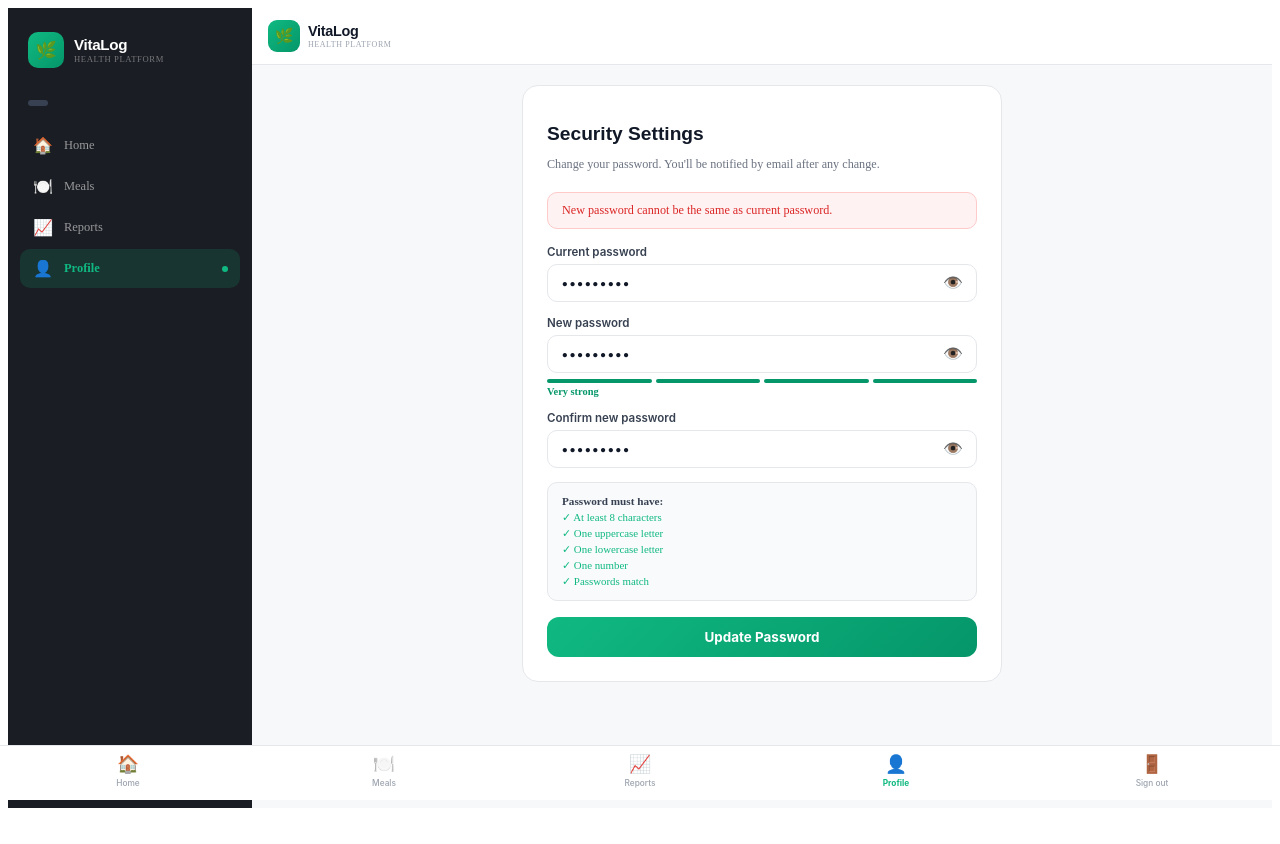
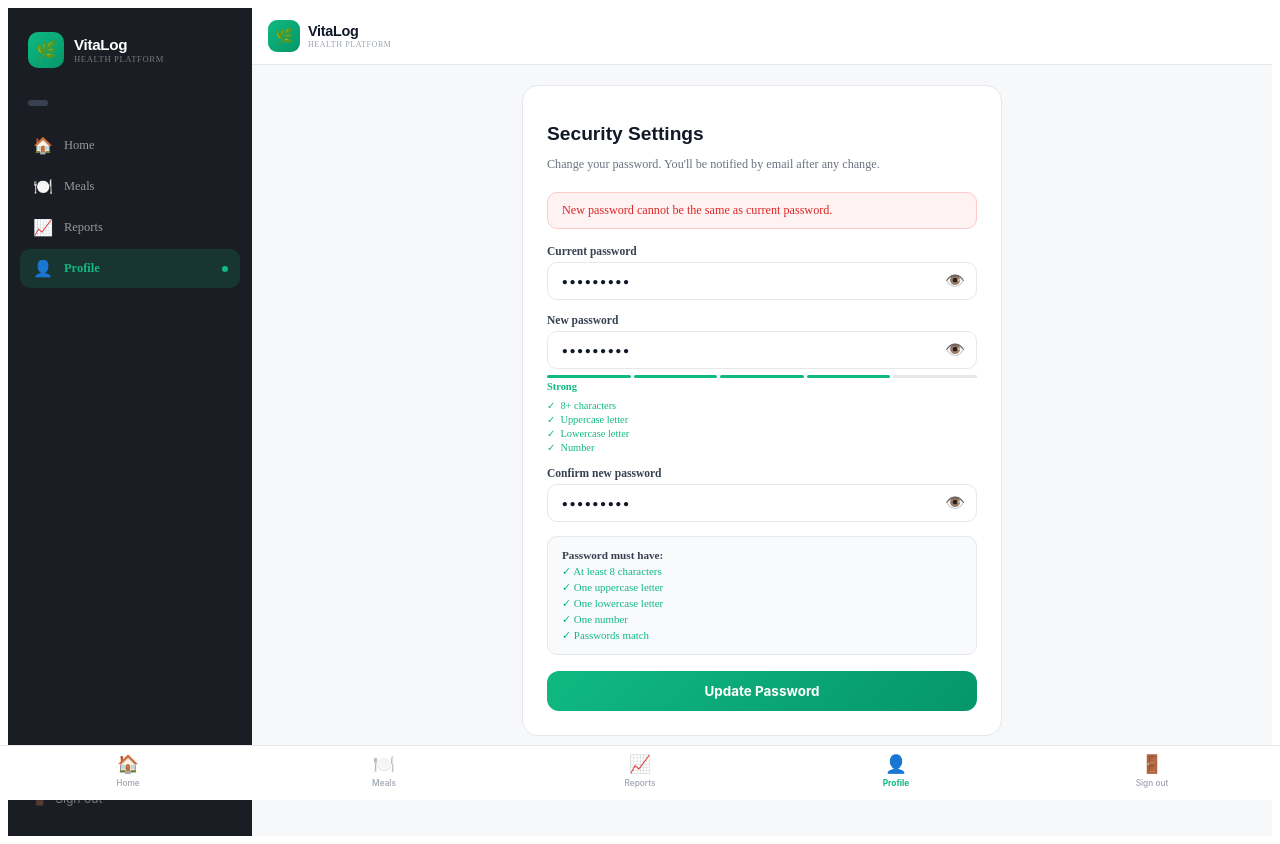
Before and after one commit to Blitora/blitora-pulse, a Next.js app: page /profile/security in a window 1280 px wide. Both pictures are taken after typing "Sample123", "Sample123", "Sample123" into the empty fields and a click on the button "Update Password". Before the commit the page ends 816 px from the top, so only its background shows below. Built offline with nearby package versions, Linux system fonts and the light colour scheme.

Commit message:
Update PasswordInput.js

```diff
--- a/components/PasswordInput.js
+++ b/components/PasswordInput.js
@@ -1,78 +1,92 @@
-// components/PasswordInput.js — NEW FILE
-// Reusable password field with eye icon + live strength meter
-// Usage: <PasswordInput value={pw} onChange={setPw} label="Password" showStrength />
-
+// components/PasswordInput.js
 import { useState } from 'react';
 
-export default function PasswordInput({ value, onChange, label='Password', placeholder='••••••••', showStrength=false, name='password', required=true, autoComplete='current-password' }) {
+function getStrength(pw) {
+  let score = 0;
+  if (pw.length >= 8)           score++;
+  if (/[A-Z]/.test(pw))        score++;
+  if (/[a-z]/.test(pw))        score++;
+  if (/[0-9]/.test(pw))        score++;
+  if (/[^A-Za-z0-9]/.test(pw)) score++;
+  return score;
+}
+
+export default function PasswordInput({ value, onChange, label, placeholder, autoComplete, showStrength }) {
   const [show, setShow] = useState(false);
-
-  const strength = getStrength(value);
+  const strength = showStrength ? getStrength(value) : 0;
+  const strengthLabel = ['', 'Weak', 'Weak', 'Fair', 'Strong', 'Very strong'][strength] || '';
+  const strengthColor = ['', '#EF4444', '#EF4444', '#F59E0B', '#10B981', '#059669'][strength] || '#E5E7EB';
 
   return (
     <div style={{ marginBottom: 14 }}>
-      {label && <label style={s.lbl}>{label}</label>}
-      <div style={s.wrap}>
+      {label && (
+        <label style={{ display:'block', fontSize:'0.72rem', fontWeight:600, color:'#374151', marginBottom:5 }}>
+          {label}
+        </label>
+      )}
+      <div style={{ position:'relative' }}>
         <input
-          name={name}
           type={show ? 'text' : 'password'}
           value={value}
           onChange={e => onChange(e.target.value)}
-          placeholder={placeholder}
-          required={required}
-          autoComplete={autoComplete}
-          style={s.inp}
+          placeholder={placeholder || '••••••••'}
+          autoComplete={autoComplete || 'current-password'}
+          style={{
+            width:'100%', padding:'10px 42px 10px 13px',
+            border:'1.5px solid #E5E7EB', borderRadius:10,
+            fontSize:'0.85rem', fontFamily:'Inter,sans-serif',
+            outline:'none', boxSizing:'border-box',
+            color:'#111827', background:'#fff',
+          }}
         />
-        <button type="button" style={s.eye} onClick={() => setShow(v => !v)} tabIndex={-1} aria-label={show ? 'Hide password' : 'Show password'}>
+        <button
+          type="button"
+          onClick={() => setShow(v => !v)}
+          style={{
+            position:'absolute', right:12, top:'50%', transform:'translateY(-50%)',
+            background:'none', border:'none', cursor:'pointer', padding:0,
+            color:'#9CA3AF', fontSize:16, lineHeight:1,
+          }}
+          tabIndex={-1}
+        >
           {show ? '🙈' : '👁️'}
         </button>
       </div>
+
       {showStrength && value.length > 0 && (
-        <div style={{ marginTop: 6 }}>
-          <div style={s.barRow}>
-            {[0,1,2,3].map(i => (
-              <div key={i} style={{ ...s.barSeg, background: i < strength.score ? strength.color : '#E5E7EB' }} />
+        <>
+          {/* Strength bar */}
+          <div style={{ display:'flex', gap:3, marginTop:6 }}>
+            {[1,2,3,4,5].map(i => (
+              <div key={i} style={{
+                flex:1, height:3, borderRadius:2,
+                background: i <= strength ? strengthColor : '#E5E7EB',
+                transition:'background .2s',
+              }}/>
             ))}
           </div>
-          <div style={{ ...s.strengthLbl, color: strength.color }}>{strength.label}</div>
-          {strength.hint && <div style={s.hint}>{strength.hint}</div>}
-        </div>
+          <div style={{ fontSize:'0.65rem', color: strengthColor, marginTop:3, fontWeight:600 }}>
+            {strengthLabel}
+          </div>
+          {/* Requirements checklist */}
+          <div style={{ marginTop:8, display:'flex', flexDirection:'column', gap:3 }}>
+            {[
+              [/.{8,}/, '8+ characters'],
+              [/[A-Z]/, 'Uppercase letter'],
+              [/[a-z]/, 'Lowercase letter'],
+              [/[0-9]/, 'Number'],
+            ].map(([regex, text]) => {
+              const ok = regex.test(value);
+              return (
+                <div key={text} style={{ display:'flex', alignItems:'center', gap:5, fontSize:'0.65rem', color: ok ? '#10B981' : '#9CA3AF' }}>
+                  <span style={{ fontSize:10 }}>{ok ? '✓' : '○'}</span>
+                  {text}
+                </div>
+              );
+            })}
+          </div>
+        </>
       )}
     </div>
   );
 }
-
-function getStrength(pw) {
-  if (!pw) return { score: 0, label: '', color: '#E5E7EB', hint: '' };
-  let score = 0;
-  const hints = [];
-  if (pw.length >= 8)                    score++; else hints.push('at least 8 characters');
-  if (/[A-Z]/.test(pw))                  score++; else hints.push('one uppercase letter');
-  if (/[a-z]/.test(pw))                  score++; else hints.push('one lowercase letter');
-  if (/[0-9]/.test(pw))                  score++; else hints.push('one number');
-
-  const levels = [
-    { label: 'Too weak',  color: '#EF4444' },
-    { label: 'Weak',      color: '#F59E0B' },
-    { label: 'Fair',      color: '#3B82F6' },
-    { label: 'Strong',    color: '#10B981' },
-    { label: 'Very strong', color: '#059669' },
-  ];
-  return {
-    score,
-    label: levels[score]?.label || '',
-    color: levels[score]?.color || '#E5E7EB',
-    hint:  hints.length > 0 ? `Add ${hints.join(', ')}` : '',
-  };
-}
-
-const s = {
-  lbl:        { display:'block', fontSize:'0.72rem', fontWeight:600, color:'#374151', marginBottom:5, fontFamily:'Inter,sans-serif' },
-  wrap:       { position:'relative', display:'flex', alignItems:'center' },
-  inp:        { width:'100%', padding:'10px 40px 10px 13px', border:'1.5px solid #E5E7EB', borderRadius:10, fontSize:'0.85rem', fontFamily:'Inter,sans-serif', outline:'none', color:'#111827', background:'#fff', boxSizing:'border-box' },
-  eye:        { position:'absolute', right:10, background:'none', border:'none', cursor:'pointer', fontSize:'1rem', padding:'4px', lineHeight:1 },
-  barRow:     { display:'flex', gap:4 },
-  barSeg:     { flex:1, height:4, borderRadius:99, transition:'background 0.2s' },
-  strengthLbl:{ fontSize:'0.65rem', fontWeight:700, marginTop:3 },
-  hint:       { fontSize:'0.62rem', color:'#6B7280', marginTop:2 },
-};
```
